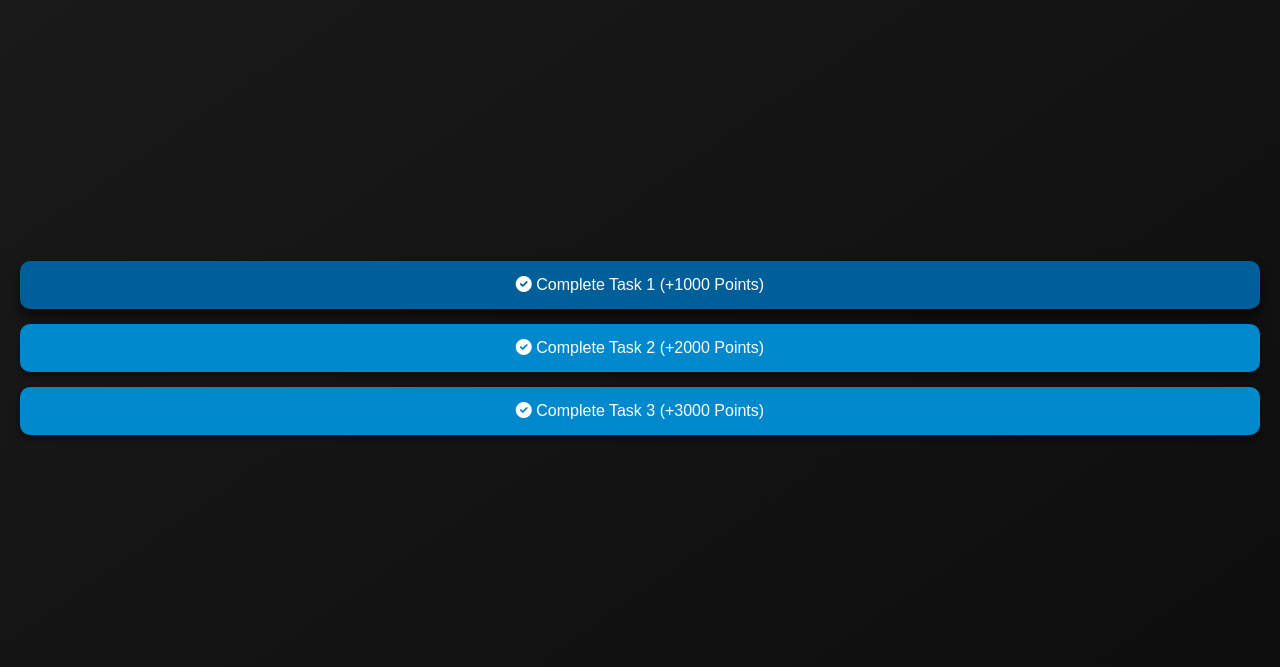
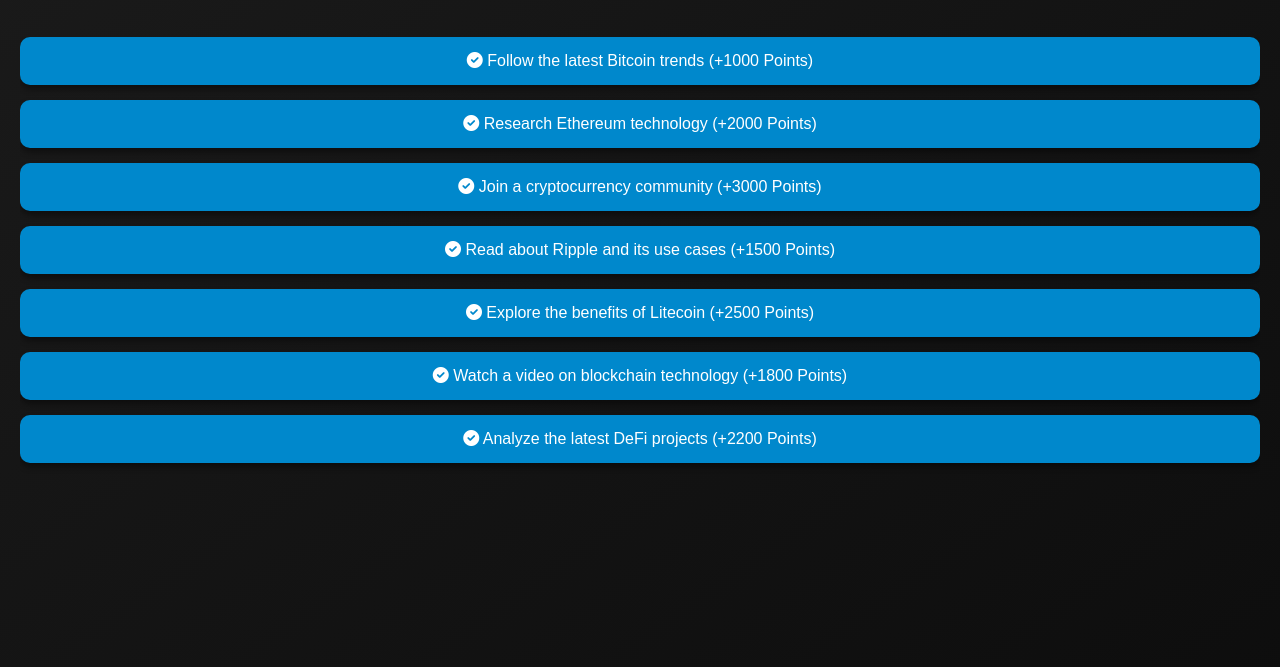
Before and after one commit to adscoiins/Tasks, a plain HTML site: page index.html in a window 1280 px wide. Shown: the part 51-718 px from the top of the page. Drawn offline with Linux system fonts and the light colour scheme.

Commit message:
Update index.html

```diff
--- a/index.html
+++ b/index.html
@@ -15,7 +15,6 @@
             background: linear-gradient(145deg, #1a1a1a, #0d0d0d);
             display: flex;
             flex-direction: column;
-            justify-content: space-between;
             height: 100vh;
             color: white;
         }
@@ -24,10 +23,13 @@
             font-size: 24px;
         }
         .task-container {
+            flex: 1;
             display: flex;
             flex-direction: column;
             gap: 15px;
             margin: 20px;
+            overflow-y: auto; /* Allow scrolling for tasks */
+            padding-bottom: 60px; /* Space for footer */
         }
         .task {
             background-color: #0088cc;
@@ -51,6 +53,9 @@
             display: flex;
             justify-content: space-around;
             padding: 10px 0;
+            position: fixed; /* Fix footer to the bottom */
+            bottom: 0; /* Position it at the bottom */
+            width: 100%; /* Full width */
         }
         footer a {
             color: white;
@@ -74,14 +79,26 @@
     <div class="header">Tasks Page</div>
 
     <div class="task-container">
-        <div class="task active" onclick="completeTask(1000, this)">
-            <i class="fas fa-check-circle"></i> Complete Task 1 (+1000 Points)
+        <div class="task" onclick="completeTask(1000, this)">
+            <i class="fas fa-check-circle"></i> Follow the latest Bitcoin trends (+1000 Points)
         </div>
         <div class="task" onclick="completeTask(2000, this)">
-            <i class="fas fa-check-circle"></i> Complete Task 2 (+2000 Points)
+            <i class="fas fa-check-circle"></i> Research Ethereum technology (+2000 Points)
         </div>
         <div class="task" onclick="completeTask(3000, this)">
-            <i class="fas fa-check-circle"></i> Complete Task 3 (+3000 Points)
+            <i class="fas fa-check-circle"></i> Join a cryptocurrency community (+3000 Points)
+        </div>
+        <div class="task" onclick="completeTask(1500, this)">
+            <i class="fas fa-check-circle"></i> Read about Ripple and its use cases (+1500 Points)
+        </div>
+        <div class="task" onclick="completeTask(2500, this)">
+            <i class="fas fa-check-circle"></i> Explore the benefits of Litecoin (+2500 Points)
+        </div>
+        <div class="task" onclick="completeTask(1800, this)">
+            <i class="fas fa-check-circle"></i> Watch a video on blockchain technology (+1800 Points)
+        </div>
+        <div class="task" onclick="completeTask(2200, this)">
+            <i class="fas fa-check-circle"></i> Analyze the latest DeFi projects (+2200 Points)
         </div>
     </div>
 
```
